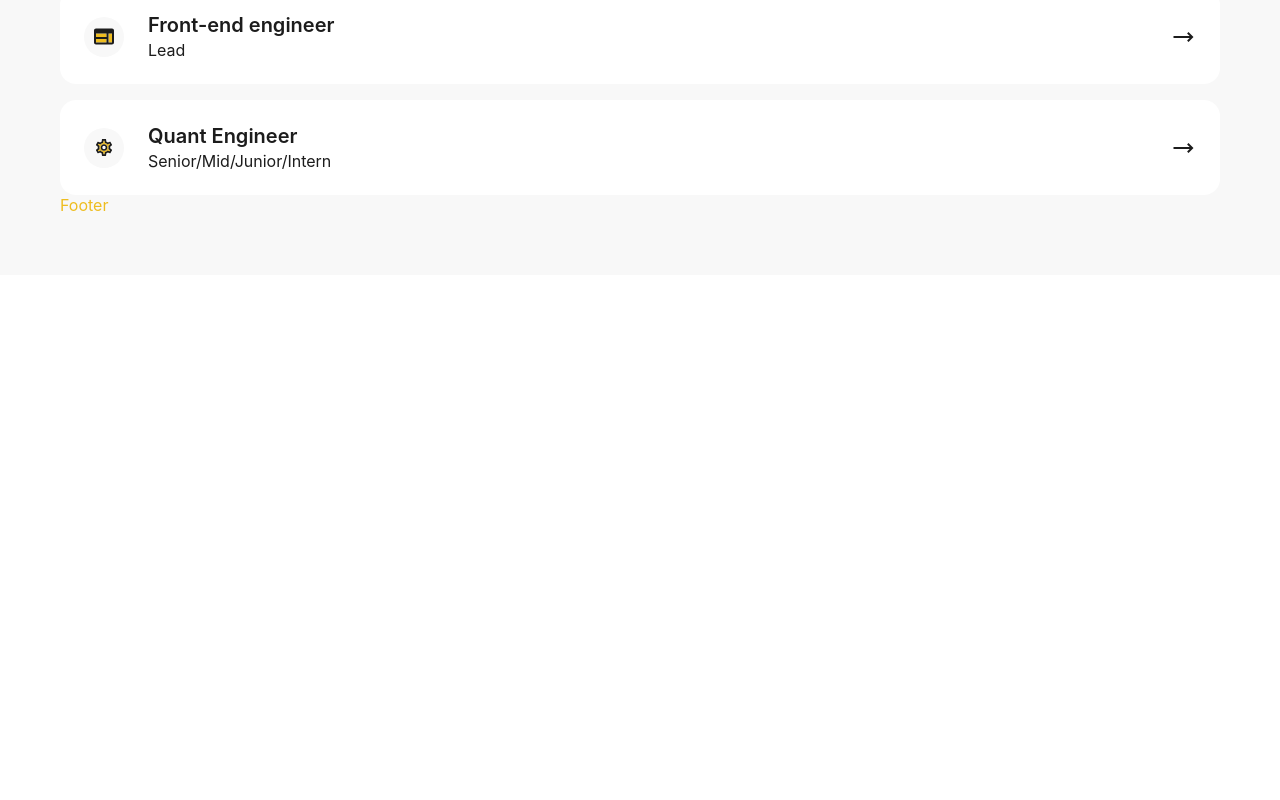
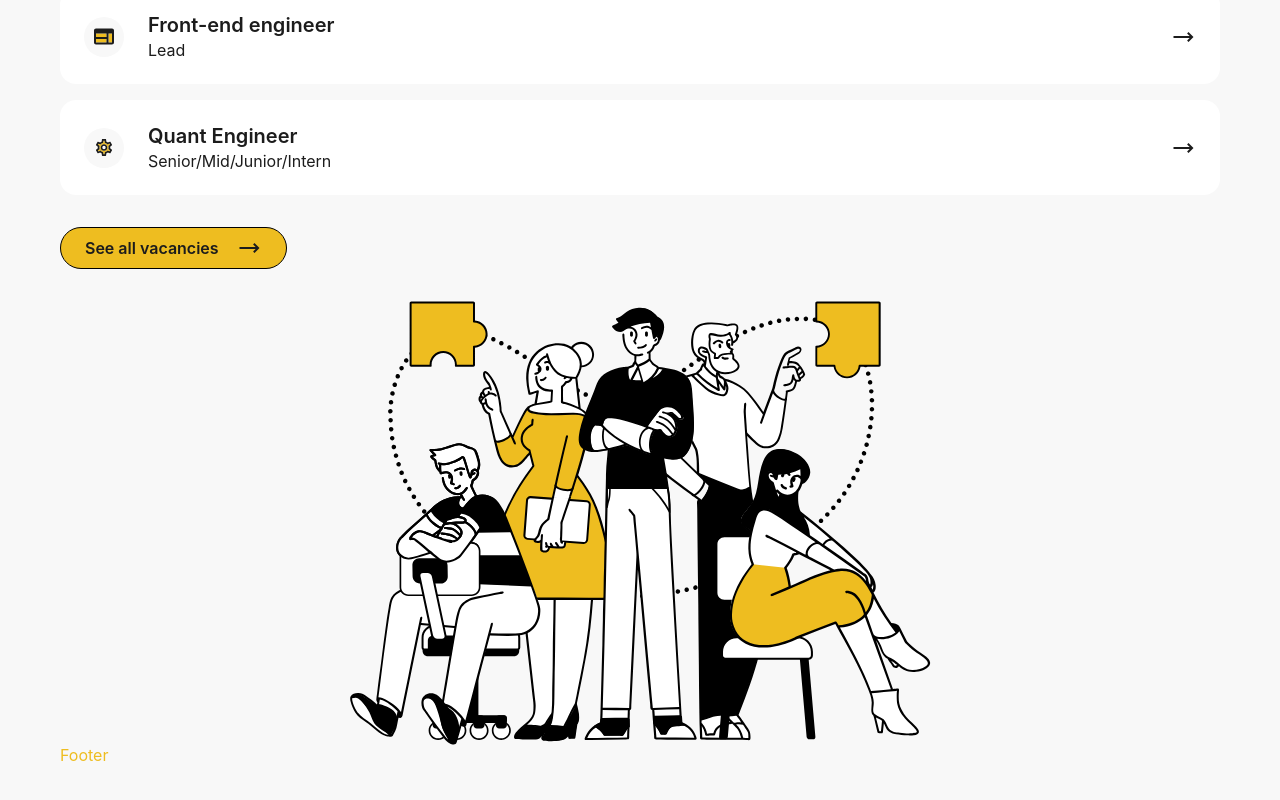
Before and after one commit to hilearn/website, a Next.js app: page / in a window 1280 px wide. Shown: the part 1828-2628 px from the top of the page. Before the commit the page ends 2103 px from the top, so only its background shows below. Built offline with nearby package versions, Linux system fonts and the light colour scheme.

Commit message:
add missing parts

```diff
--- a/src/components/Home/Careers.tsx
+++ b/src/components/Home/Careers.tsx
@@ -1,10 +1,13 @@
+import Image from 'next/image';
+
 import HugeButton from "../common/HugeButton";
-
 import website from '../../../public/images/website.svg';
 import settings from '../../../public/images/settings.svg';
 import styled from "styled-components";
 import BlockTitle from "../common/BlockTitle";
 import Typography from "../common/Typography";
+import Button from "../common/Button";
+import careers from '../../../public/images/careers.svg';
 
 const Container = styled.div`
   display: flex;
@@ -15,6 +18,10 @@ const StyledTypography = styled(Typography)`
   font-size: 16px;
   font-weight: 400;
   line-height: 21px;
+`;
+
+const ButtonContainer = styled.div`
+  margin: 32px 0;
 `;
 
 const Careers = () => {
@@ -36,6 +43,15 @@ const Careers = () => {
         title="Quant Engineer"
         caption="Senior/Mid/Junior/Intern"
       />
+      <ButtonContainer>
+        <Button>
+          See all vacancies
+        </Button>
+      </ButtonContainer>
+      <Image
+        src={careers}
+        alt="Careers"
+      />
     </Container>
   );
 };
--- a/src/components/common/Button.tsx
+++ b/src/components/common/Button.tsx
@@ -15,6 +15,7 @@ const StyledButton = styled.button`
   padding: 8px 24px;
   border: 1px solid #000000;
   display: flex;
+  align-items: center;
 `;
 
 const StyledTypography = styled(Typography)`
```
Also changed, not shown: public/images/careers.svg (added).
